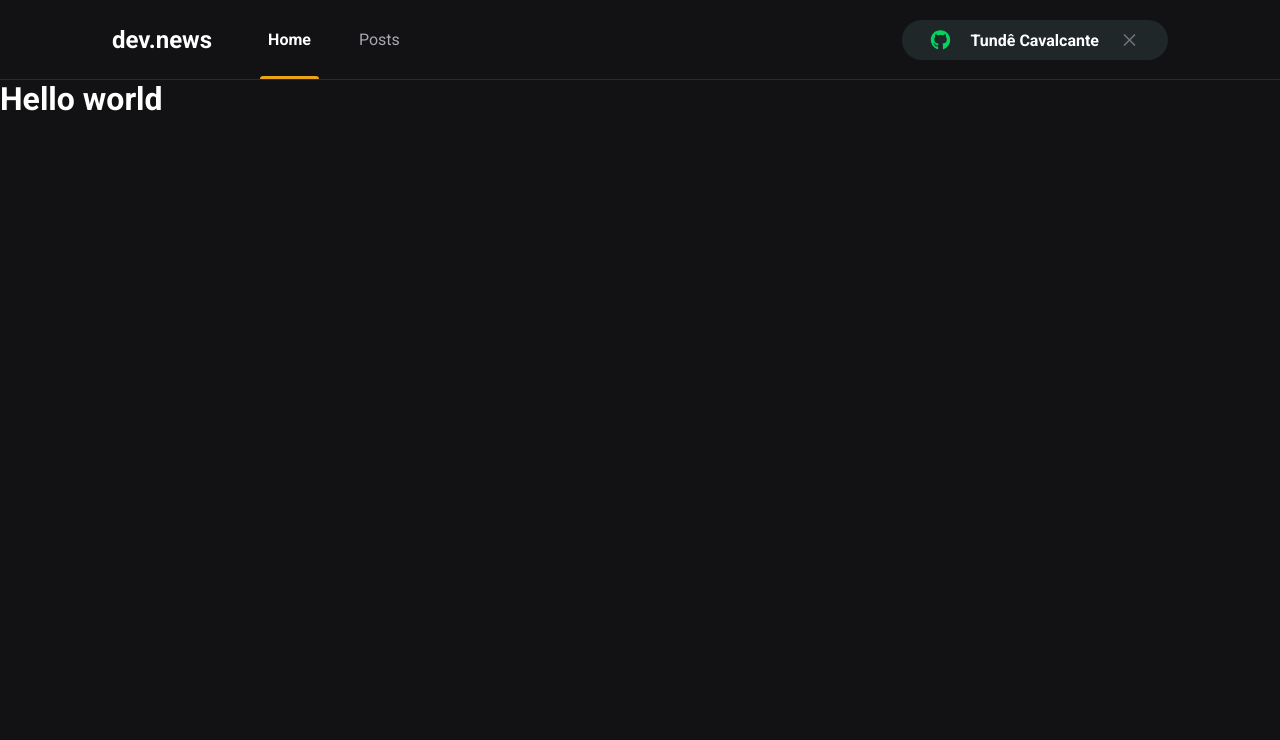
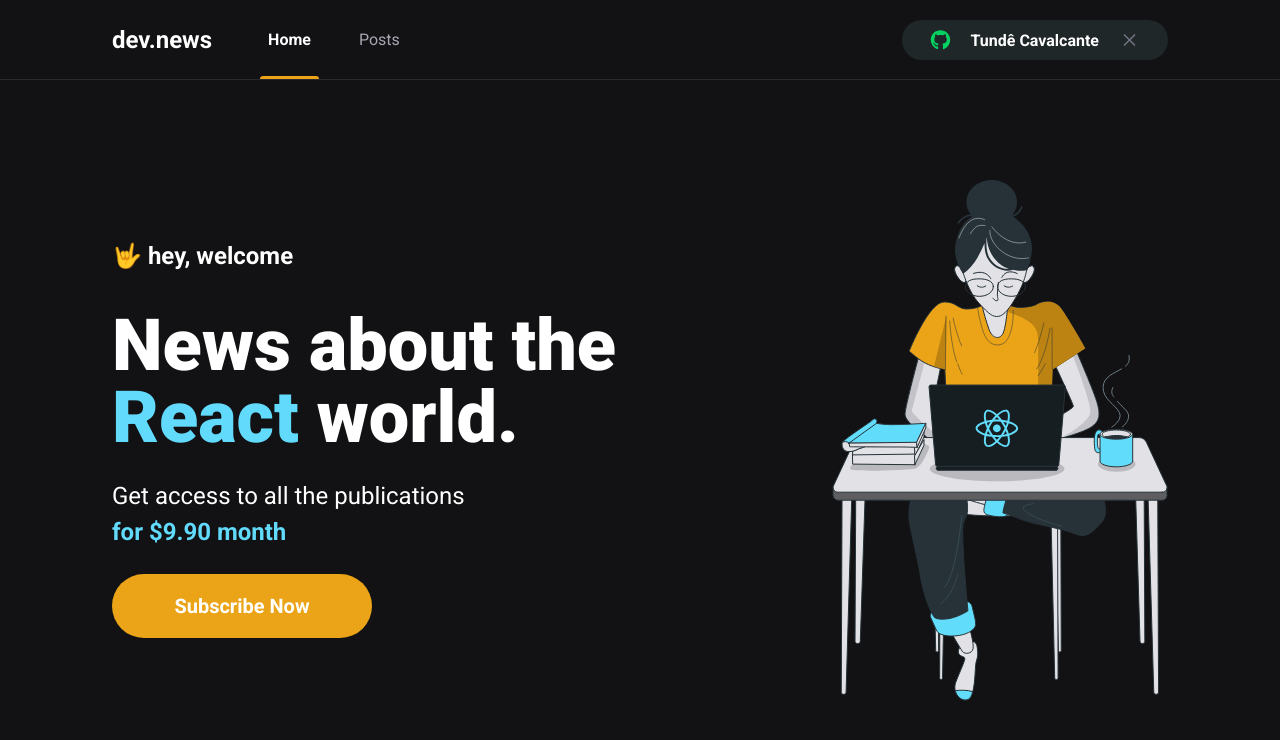
Before and after one commit to Ceviche9/ignite-react, a Next.js app in the folder 03-devnews/: page / in a window 1280 px wide. Shown: the top 740 px of the page. Built offline with nearby package versions, Linux system fonts and the light colour scheme.

Commit message:
feat/chapter_3/: add pages and components

```diff
--- /dev/null
+++ b/03-devnews/src/pages/home.module.scss
@@ -0,0 +1,46 @@
+.contentContauner {
+  max-width: 1120px;
+  margin: 0 auto;
+  padding: 0 2rem;
+  height: calc(100vh - 5rem);
+
+  display: flex;
+  align-items: center;
+  justify-content: space-between;
+}
+
+.hero {
+  max-width: 600px;
+
+  > span {
+    font-size: 1.5rem;
+    font-weight: bold;
+  }
+
+  h1 {
+    font-size: 4.5rem;
+    line-height: 4.5rem;
+    font-weight: 900;
+
+    margin-top: 2.5rem;
+
+    span {
+      color: var(--cyan-500)
+    }
+  }
+  p {
+    font-size: 1.5rem;
+    line-height: 2.25rem;
+    margin-top: 1.5rem;
+
+    span {
+      color: var(--cyan-500);
+      font-weight: bold;
+    }
+  }
+
+  button {
+    margin-top: 1.5rem;
+  }
+
+}
--- a/03-devnews/src/pages/index.tsx
+++ b/03-devnews/src/pages/index.tsx
@@ -1,16 +1,25 @@
 import Head from 'next/head'
+import {SubscribeButton} from '../components/SubscribeButton'
 
-import styles from '../../styles/home.module.scss'
+import styles from './home.module.scss'
 
 export default function Home() {
   return (
     <>
       <Head>
-        <title>Dev.News</title>
+        <title>Home | Dev.News</title>
       </Head>
-      <h1 className={styles.title}>
-        Hello world
-      </h1>
+      <main className={styles.contentContauner} >
+        <section className={styles.hero} >
+          <span>🤟  hey, welcome</span>
+          <h1>News about the <span>React</span> world.</h1>
+          <p>Get access to all the publications <br />
+            <span>for $9.90 month</span>
+          </p>
+          <SubscribeButton />
+        </section>
+        <img src="/images/avatar.svg" alt="Girl coding" />
+      </main>
     </>
   )
 }
```
Also changed, not shown: 03-devnews/public/images/avatar.svg (renamed from 03-devnews/public/images/Mulher.svg).
